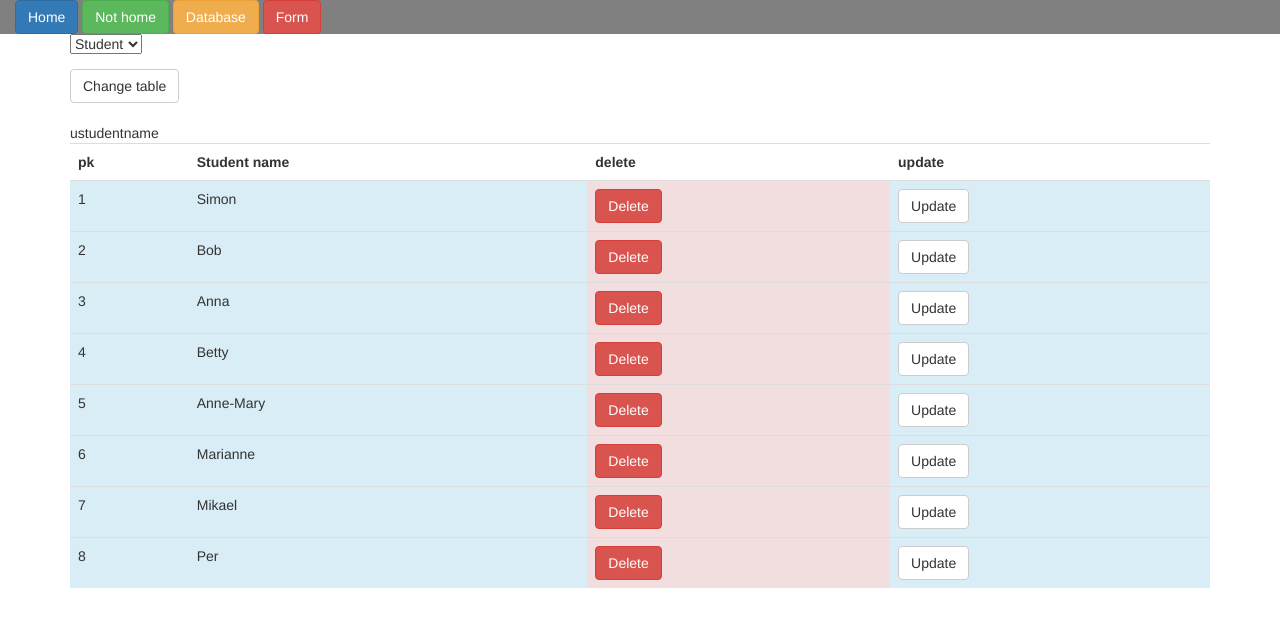
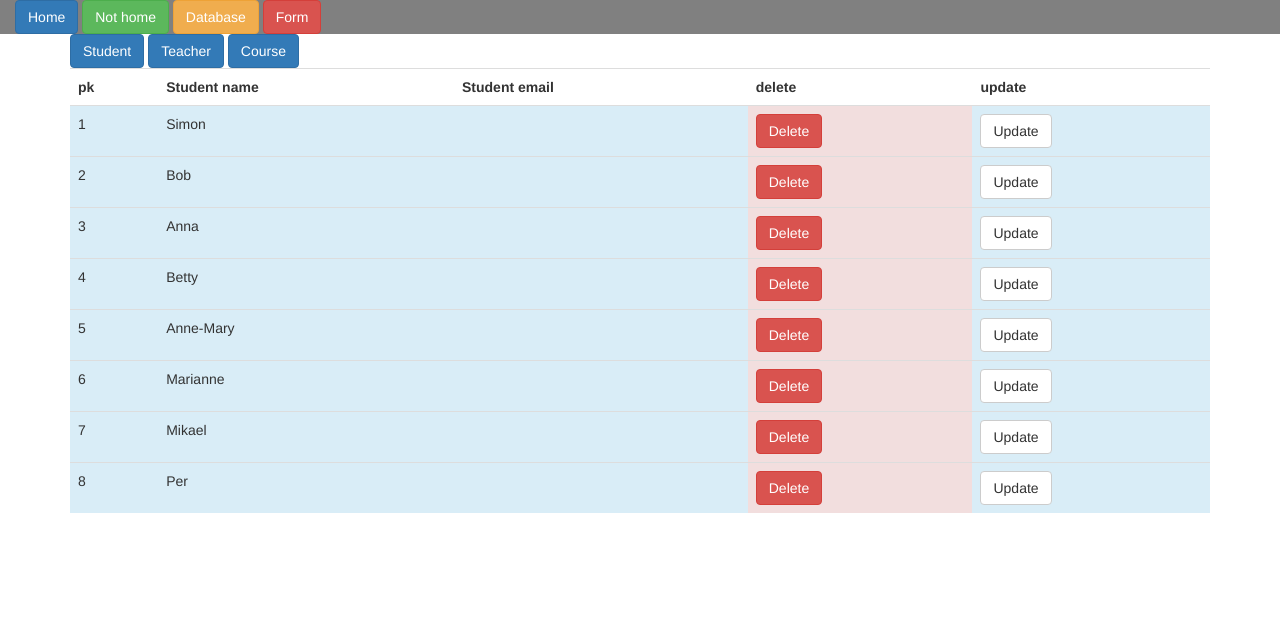
Before and after one commit to Debarquer/DbProject, a PHP site: page /main.php?page=database in a window 1280 px wide. Shown: the top 627 px of the page. Run offline with PHP 8.4, Linux system fonts and the light colour scheme; the visitor is signed in with stand-in values (Sample User, id 1); data comes from the database, SQL or seed files in the repository; data that the repository does not hold is empty; some libraries are stand-ins or nearby versions.

Commit message:
Small update
Changed db drop down to buttons, added student email field

```diff
--- a/controller.php
+++ b/controller.php
@@ -25,15 +25,15 @@ class Controller{
     }
 
     function checkPost(){
-        if(isset($_POST["studentName"])){
+        if(isset($_POST["studentName"]) && isset($_POST["studentEmail"])){
             echo "Student name: ". $_POST["studentName"] . "<br>";
 
-            DB::insertIntoStudent($_POST["studentName"]);
+            DB::insertIntoStudent($_POST["studentName"], $_POST["studentEmail"]);
         }
-        else if(isset($_POST["ustudentname"])){
+        else if(isset($_POST["ustudentname"]) && isset($_POST["ustudentname"])){
             echo "Student name: ". $_POST["ustudentname"] . "<br>";
 
-            DB::updateStudent($_POST["ustudentpk"], $_POST["ustudentname"]);
+            DB::updateStudent($_POST["ustudentpk"], $_POST["ustudentname"], $_POST["ustudentemail"]);
         }
         else if(isset($_POST["teacherName"])){
             echo "Teacher name: ". $_POST["teacherName"] . "<br>";
--- a/database.php
+++ b/database.php
@@ -5,17 +5,21 @@ require_once("db.php");
 //echo "Here you can read database stuff and things<br>";
 
 $table = "not_set";
-if(!isset($_POST["table"])){
+if(!isset($_GET["table"])){
     //$_SESSION["table"] = $table = "student";
 }
 else{
-    $_SESSION["table"] = $table = $_POST["table"];
+    $_SESSION["table"] = $table = $_GET["table"];
 }
 
 echo "
     <form action='main.php?page=database' id='tableForm' method='post'>
         <div class='form-group'>
-            <select name='table' form='tableForm'>
+            <a href='?page=database&table=student' class='btn btn-primary'>Student</a>
+            <a href='?page=database&table=teacher' class='btn btn-primary'>Teacher</a>
+            <a href='?page=database&table=course' class='btn btn-primary'>Course</a>";
+
+            /*echo "<select name='table' form='tableForm'>
                 <label for='studentNameField'>Table name</label>";
                 if(isset($_SESSION["table"]) && $_SESSION["table"] == "student"){
                     echo "<option value='student' selected name='table'>Student</option>";
@@ -38,12 +42,12 @@ echo "
             echo "
             </select>
         </div>
-        <button type='submit' class='btn btn-default'>Change table</button>
-    </form>
+        <button type='submit' class='btn btn-default'>Change table</button>";*/
+    echo "</form>
 ";
 
 if($_SESSION["table"] == "student"){
-    $header = "<table class='table'><tr><th>pk</th><th>Student name</th><th>delete</th><th>update</th></tr>";
+    $header = "<table class='table'><tr><th>pk</th><th>Student name</th><th>Student email</th><th>delete</th><th>update</th></tr>";
     outputDB($header);
 }else if($_SESSION["table"] == "teacher"){
     $header = "<table class='table'><tr><th>pk</th><th>Teacher name</th><th>delete</th><th>update</th></tr>";
@@ -61,7 +65,7 @@ function outputDB($rowHeader){
     // output data of each row
     $id = 0;
     $updateThis = false;
-    echo $rowHeader . "<br>u".$_SESSION["table"]."name<br>";
+    echo $rowHeader;
     while($row = $result->fetch_assoc()) {
         //If $_GET["update"] is set and equals the current row then print out the update form
         if(isset($_GET["update"])){
@@ -75,9 +79,13 @@ function outputDB($rowHeader){
                         echo "<td class='info'>";
                         //echo "<label for='studentNameField'>Student name</label>";
                         echo "<input type='text' class='form-control' id='u" . $_SESSION["table"] . "namefield' name='u" . $_SESSION["table"]."name' placeholder='".$row['name'] . "'></td>";
+                        if($_SESSION['table'] == "student"){
+                            echo "<td class='info'>";
+                            echo "<input type='text' class='form-control' id='u" . $_SESSION["table"] . "namefield' name='u" . $_SESSION["table"]."email' placeholder='".$row['email'] . "'></td>";
+                        }
                         echo "<td class='danger'><a href=?page=database&delete=" . $row["pk"] . " class='btn btn-danger'>Delete</a></td>";
                         echo "<td class='info'><button type='submit' class='btn btn-default' name='u" . $_SESSION["table"] . "pk' value=" .$row["pk"] . ">Confirm update</button>";
-                        echo "<a href=?page=database class='btn btn-default'>Cancel</a>";
+                        echo "<a href=?page=database&table=".$_SESSION["table"]." class='btn btn-default'>Cancel</a>";
                         echo "</td>";
                         echo "</tr>";
                     echo "
@@ -100,8 +108,11 @@ function outputDB($rowHeader){
             echo "<tr>";
             echo "<td class='info'>" . $row["pk"]. "</td>";
             echo "<td class='info'>" . $row["name"]. "</td>";
-            echo "<td class='danger'><a href=?page=database&delete=" . $row["pk"] . " class='btn btn-danger'>Delete</a></td>";
-            echo "<td class='info'><a href=?page=database&update=" . $row["pk"] . " class='btn btn-default'>Update</a></td>";
+            if($_SESSION['table'] == "student"){
+                echo "<td class='info'>" . $row["email"]. "</td>";
+            }
+            echo "<td class='danger'><a href=?page=database&delete=" . $row["pk"] . "&table=".$_SESSION["table"]." class='btn btn-danger'>Delete</a></td>";
+            echo "<td class='info'><a href=?page=database&update=" . $row["pk"] . "&table=".$_SESSION["table"]." class='btn btn-default'>Update</a></td>";
             echo "</tr>";
         }
 
--- a/db.php
+++ b/db.php
@@ -20,7 +20,7 @@ class DB{
     }
 
     static public function printFromDb($table){
-        $sql = "SELECT pk, name FROM school.$table";
+        $sql = "SELECT * FROM school.$table";
         $result = DB::$conn->query($sql);
 
         if ($result->num_rows > 0) {
@@ -40,10 +40,10 @@ class DB{
         }
     }
 
-    static public function insertIntoStudent($name){
+    static public function insertIntoStudent($name, $email){
         echo "Attempting to add student...<br>";
 
-        $sql = "INSERT INTO school.student (name) VALUES ('$name')";
+        $sql = "INSERT INTO school.student (name, email) VALUES ('$name', '$email')";
         //$result = DB::$conn->query($sql);
 
         if (DB::$conn->query($sql) === TRUE) {
@@ -53,8 +53,8 @@ class DB{
         }
     }
 
-    static public function updateStudent($pk, $name){
-        $sql = "UPDATE school.student SET name='$name' WHERE pk=$pk";
+    static public function updateStudent($pk, $name, $email){
+        $sql = "UPDATE school.student SET name='$name', email='$email' WHERE pk=$pk";
 
         if (DB::$conn->query($sql) === TRUE) {
             echo "Record updated successfully";
--- a/form.php
+++ b/form.php
@@ -59,6 +59,7 @@ function studentForm(){
         <div class='form-group'>
             <label for='studentNameField'>Student name</label>
             <input type='text' class='form-control' id='studentNameField' name='studentName' placeholder='Student name'>
+            <input type='text' class='form-control' id='studentEmailField' name='studentEmail' placeholder='Student email'>
             <p class='help-block'>Insert thing A here.</p>
         </div>
         <button type='submit' class='btn btn-default'>Add new student</button>
--- a/school.sql
+++ b/school.sql
@@ -6,9 +6,6 @@
 -- Tid vid skapande: 09 jan 2018 kl 15:48
 -- Serverversion: 5.6.26
 -- PHP-version: 5.6.12
-
-SET SQL_MODE = "NO_AUTO_VALUE_ON_ZERO";
-SET time_zone = "+00:00";
 
 
 /*!40101 SET @OLD_CHARACTER_SET_CLIENT=@@CHARACTER_SET_CLIENT */;
```
Also changed, not shown: db.db (added), school.db (added), 1 other file.
